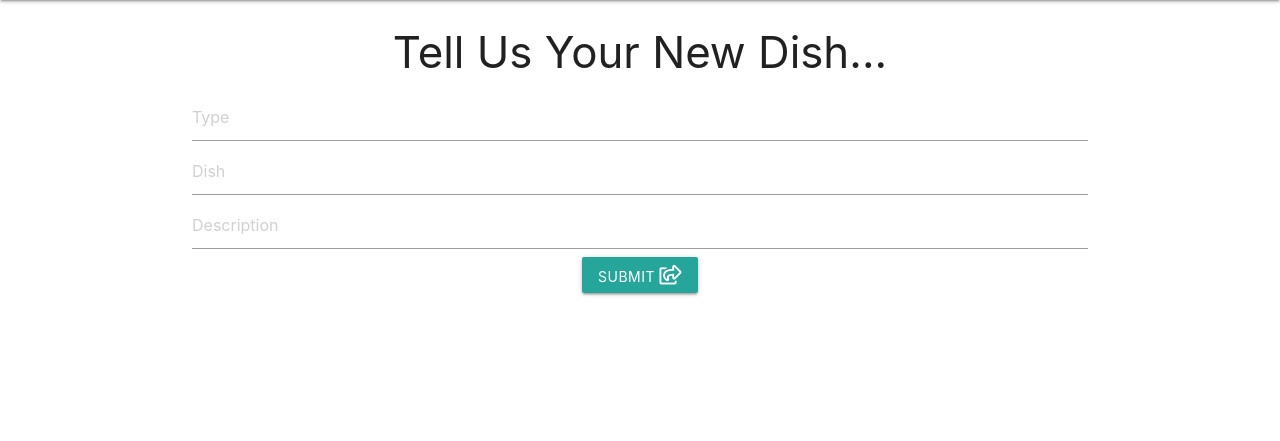
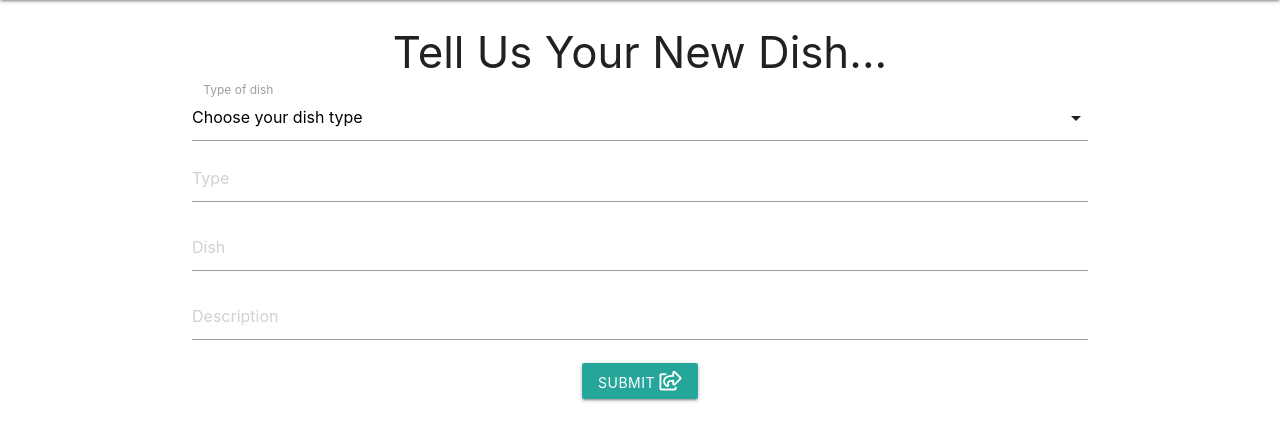
Before and after one commit to Code-Institute-Submissions/cmd-source-MS3-Dishes_OctResub, a Flask app: page /newdish in a window 1280 px wide. Shown: the part 64-505 px from the top of the page. Run offline with Flask 2, Linux system fonts and the light colour scheme; data that the repository does not hold is empty; some libraries are stand-ins or nearby versions.

Commit message:
newdish page now connects correctly to the db and can select different dish types

```diff
--- a/app.py
+++ b/app.py
@@ -104,10 +104,8 @@ def utensils():
 
 @app.route("/newdish", methods=["GET", "POST"])
 def newdish():
-    if request.method == "POST":
-        new_dish = request.form['dish']
-        add_dish = Todo(content = new_dish)
-    return render_template("newdish.html")
+    new_dish = mongo.db.dish_type.find().sort("dish_type_name", 1)
+    return render_template("newdish.html", dishes=new_dish)
 
 
 if __name__ == "__main__":
--- a/static/js/script.js
+++ b/static/js/script.js
@@ -1,3 +1,4 @@
 $(document).ready(function(){
     $('.sidenav').sidenav();
+    $('select').formSelect();
   });
--- a/templates/newdish.html
+++ b/templates/newdish.html
@@ -4,9 +4,24 @@
 <div class="container">
     <h3 class="center-align">Tell Us Your New Dish...</h3>
     <form method="POST" class="center-align">
+        <div class="input-field col s12">
+            <select id="dish_type_name" name="dish_type_name">
+                <option value="" disabled selected>Choose your dish type</option>
+                {% for dish in dishes %}
+                    <option value="{{ dish.dish_type_name }}">{{ dish.dish_type_name }}</option>
+                {% endfor %}
+            </select>
+            <label for="dish_type_name">Type of dish</label>
+        </div>
+        <div class="input-field col s12">
             <input type="text" name="type" placeholder="Type" id="type">
+        </div>
+        <div class="input-field col s12">
             <input type="text" name="dish" placeholder="Dish" id="dish">
+        </div>
+        <div class="input-field col s12">
             <input type="text" name="description" placeholder="Description" id="description">
+        </div>
 
         <button class="btn waves-effect waves-light" type="submit" name="action">Submit
             <i class="far fa-share-square"></i>
```
Lines whose indentation alone changed are shown as unchanged.
